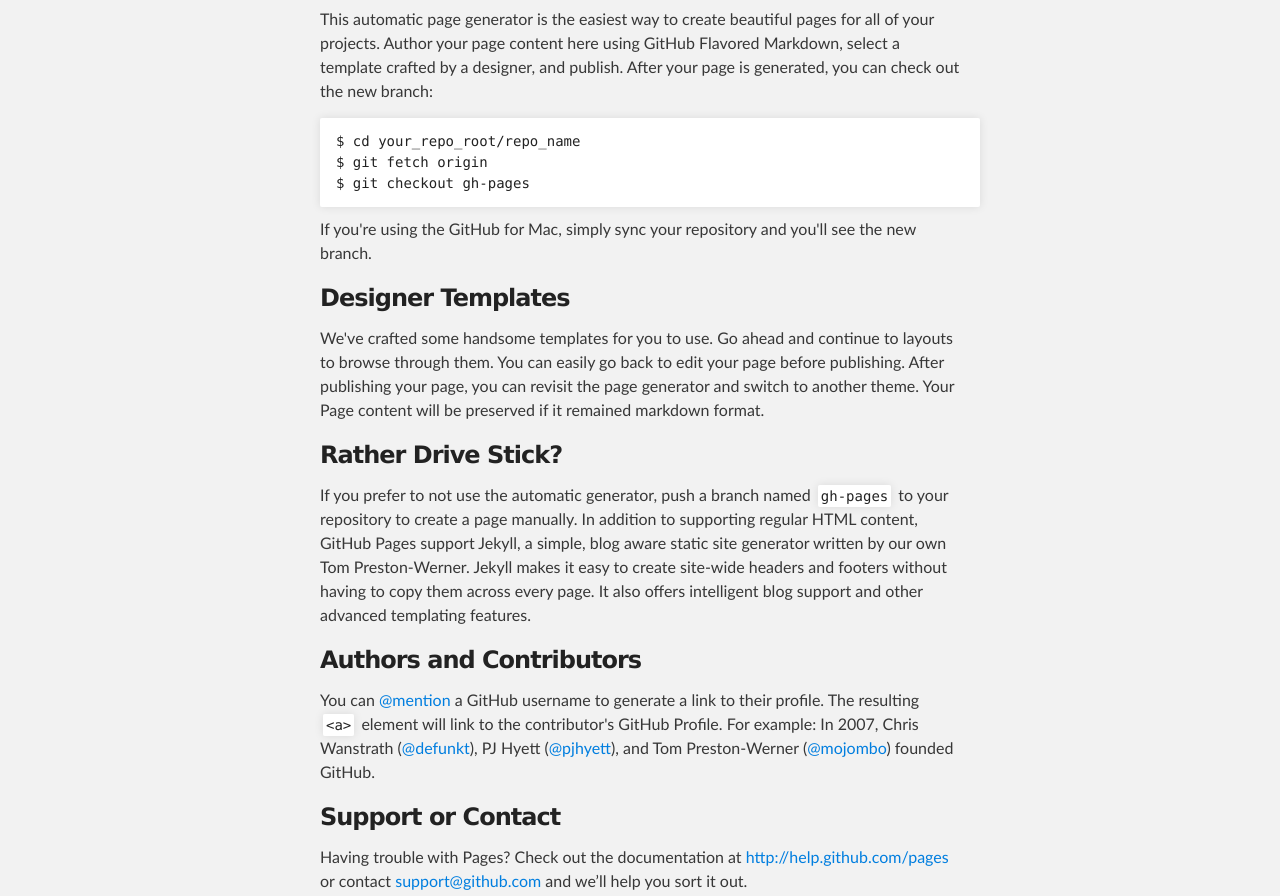
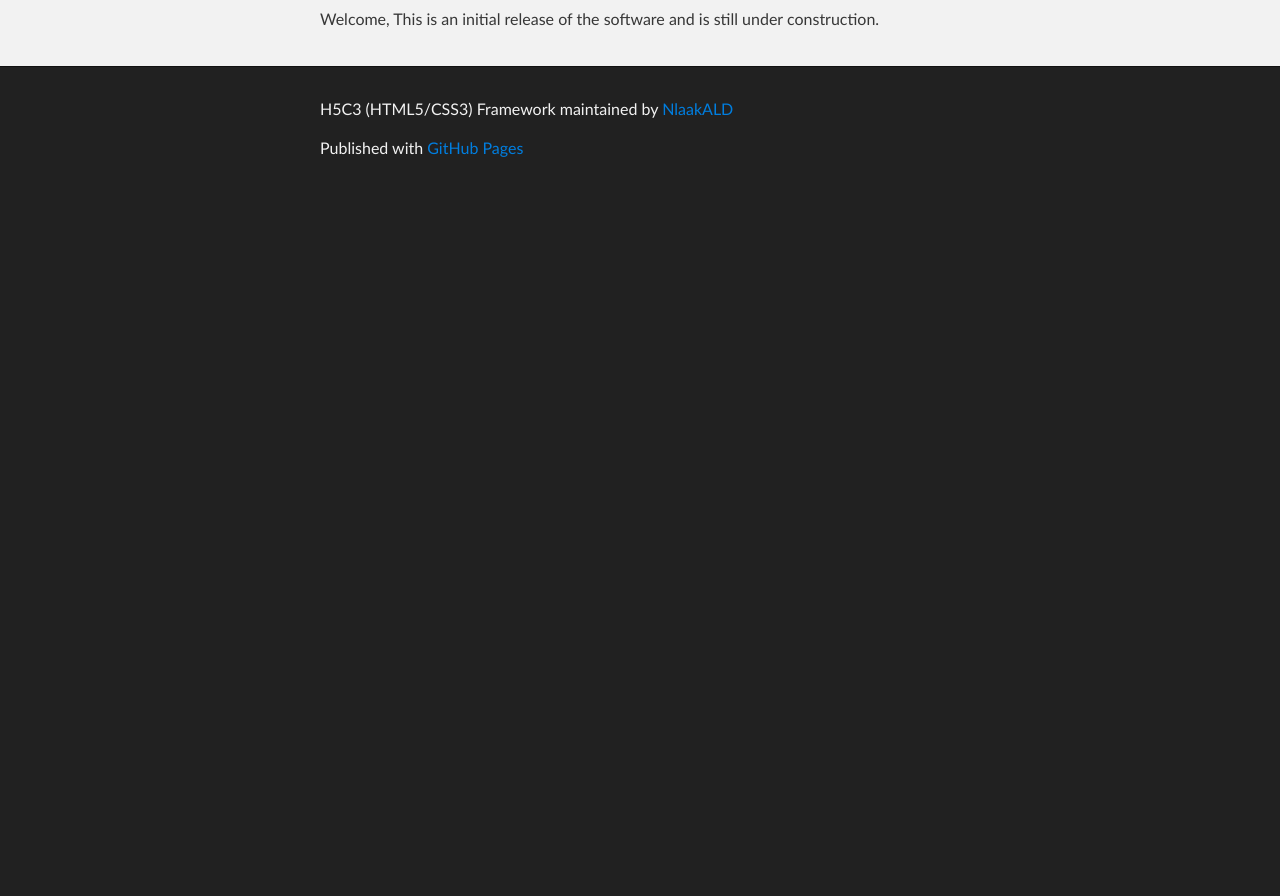
Before and after one commit to AndrewDonelson/Nano-Framework-Documentation, a plain HTML site: page index.html in a window 1280 px wide. Shown: the part 506-1402 px from the top of the page. After the commit the page ends 800 px from the top, so only its background shows below. Drawn offline with Linux system fonts and the light colour scheme.

Commit message:
v0.0.1
- Updated main page, removed default content.

```diff
--- a/index.html
+++ b/index.html
@@ -31,37 +31,8 @@
     <!-- MAIN CONTENT -->
     <div id="main_content_wrap" class="outer">
       <section id="main_content" class="inner">
-        <h3>
-<a name="welcome-to-github-pages" class="anchor" href="#welcome-to-github-pages"><span class="octicon octicon-link"></span></a>Welcome to GitHub Pages.</h3>
-
-<p>This automatic page generator is the easiest way to create beautiful pages for all of your projects. Author your page content here using GitHub Flavored Markdown, select a template crafted by a designer, and publish. After your page is generated, you can check out the new branch:</p>
-
-<pre><code>$ cd your_repo_root/repo_name
-$ git fetch origin
-$ git checkout gh-pages
-</code></pre>
-
-<p>If you're using the GitHub for Mac, simply sync your repository and you'll see the new branch.</p>
-
-<h3>
-<a name="designer-templates" class="anchor" href="#designer-templates"><span class="octicon octicon-link"></span></a>Designer Templates</h3>
-
-<p>We've crafted some handsome templates for you to use. Go ahead and continue to layouts to browse through them. You can easily go back to edit your page before publishing. After publishing your page, you can revisit the page generator and switch to another theme. Your Page content will be preserved if it remained markdown format.</p>
-
-<h3>
-<a name="rather-drive-stick" class="anchor" href="#rather-drive-stick"><span class="octicon octicon-link"></span></a>Rather Drive Stick?</h3>
-
-<p>If you prefer to not use the automatic generator, push a branch named <code>gh-pages</code> to your repository to create a page manually. In addition to supporting regular HTML content, GitHub Pages support Jekyll, a simple, blog aware static site generator written by our own Tom Preston-Werner. Jekyll makes it easy to create site-wide headers and footers without having to copy them across every page. It also offers intelligent blog support and other advanced templating features.</p>
-
-<h3>
-<a name="authors-and-contributors" class="anchor" href="#authors-and-contributors"><span class="octicon octicon-link"></span></a>Authors and Contributors</h3>
-
-<p>You can <a href="https://github.com/blog/821" class="user-mention">@mention</a> a GitHub username to generate a link to their profile. The resulting <code>&lt;a&gt;</code> element will link to the contributor's GitHub Profile. For example: In 2007, Chris Wanstrath (<a href="https://github.com/defunkt" class="user-mention">@defunkt</a>), PJ Hyett (<a href="https://github.com/pjhyett" class="user-mention">@pjhyett</a>), and Tom Preston-Werner (<a href="https://github.com/mojombo" class="user-mention">@mojombo</a>) founded GitHub.</p>
-
-<h3>
-<a name="support-or-contact" class="anchor" href="#support-or-contact"><span class="octicon octicon-link"></span></a>Support or Contact</h3>
-
-<p>Having trouble with Pages? Check out the documentation at <a href="http://help.github.com/pages">http://help.github.com/pages</a> or contact <a href="mailto:support@github.com">support@github.com</a> and we’ll help you sort it out.</p>
+        <h3><a name="welcome-to-github-pages" class="anchor" href="#welcome-to-github-pages"><span class="octicon octicon-link"></span></a>Welcome to GitHub Pages.</h3>
+		<p>Welcome, This is an initial release of the software and is still under construction.</p>
       </section>
     </div>
 
@@ -73,7 +44,5 @@ $ git checkout gh-pages
       </footer>
     </div>
 
-
-
   </body>
 </html>
```
